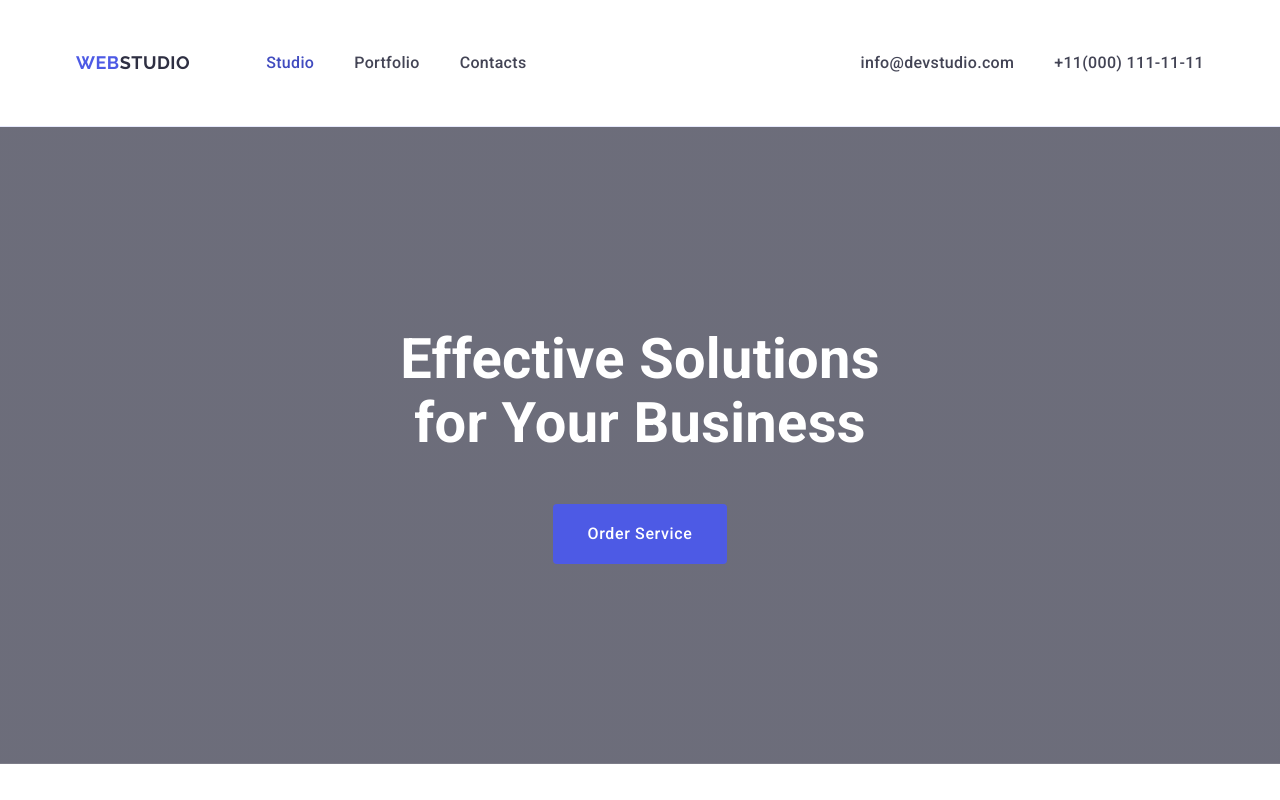
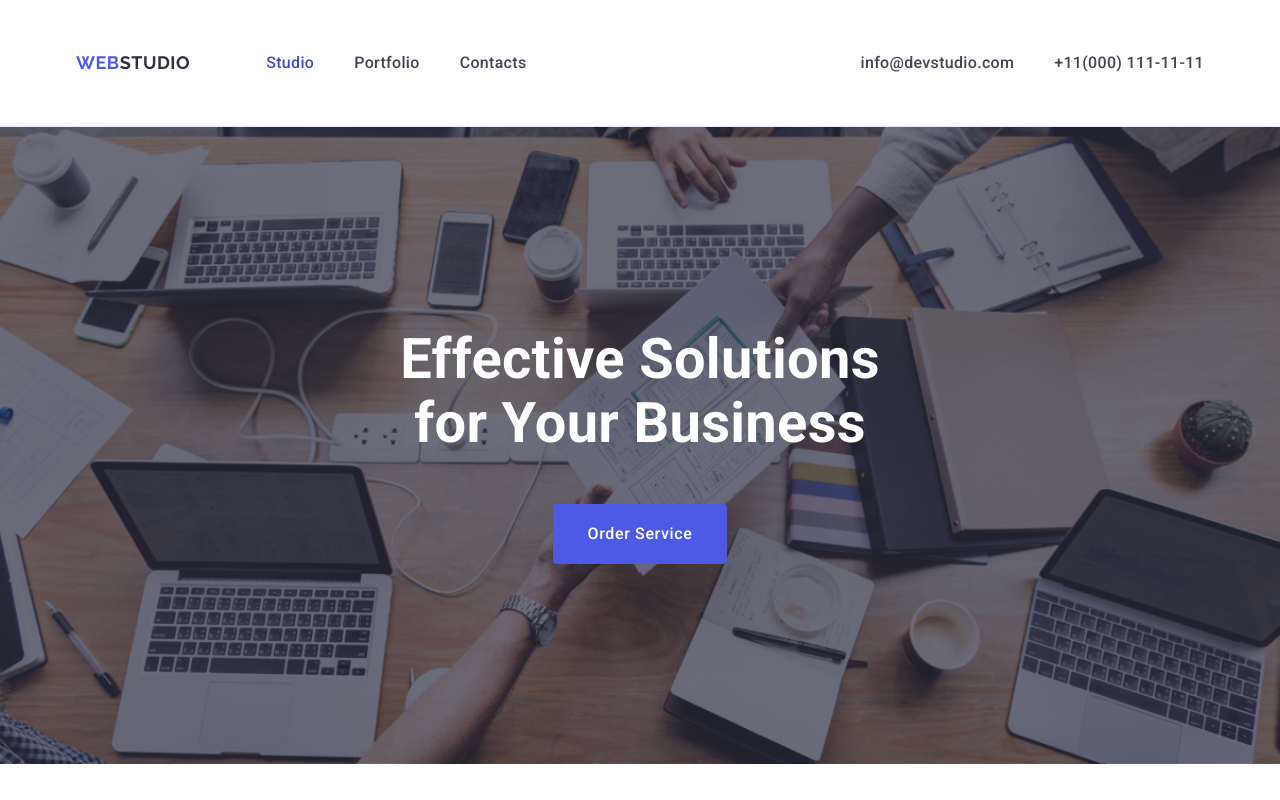
Before and after one commit to LaiBakalai/goit-markup-hw-04, a plain HTML site: page index.html in a window 1280 px wide. Shown: the top 800 px of the page. Drawn offline with Linux system fonts and the light colour scheme.

Commit message:
Update styles.css

```diff
--- a/css/styles.css
+++ b/css/styles.css
@@ -161,7 +161,7 @@ contacts-menu {
 
 .hero-background {
    flex-grow: 1;
-   background-image: linear-gradient(to bottom, rgba(46, 47, 66, 0.70), rgba(46, 47, 66, 0.70)), url("./images/people-office.jpg");
+   background-image: linear-gradient(to bottom, rgba(46, 47, 66, 0.70), rgba(46, 47, 66, 0.70)), url("../images/people-office.jpg");
    background-repeat: no-repeat;
    background-position: center;
    background-size: cover;
```
